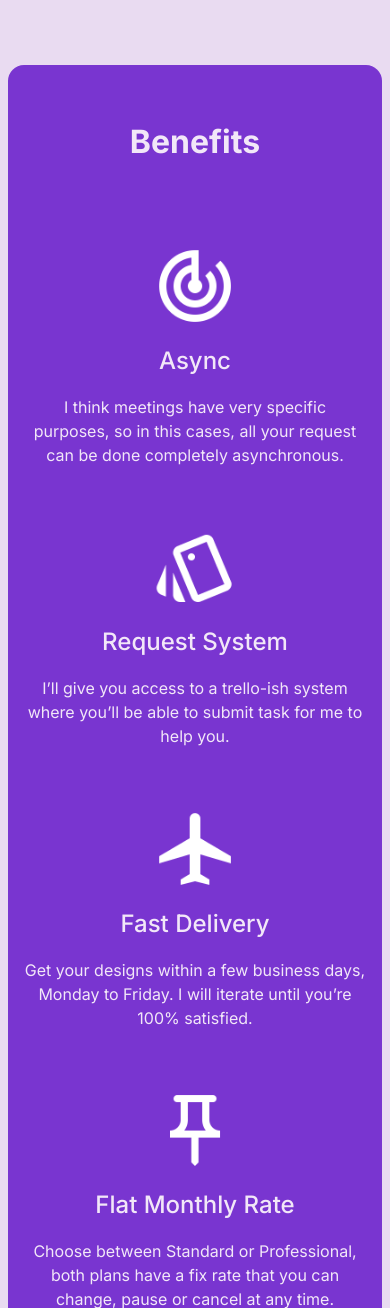
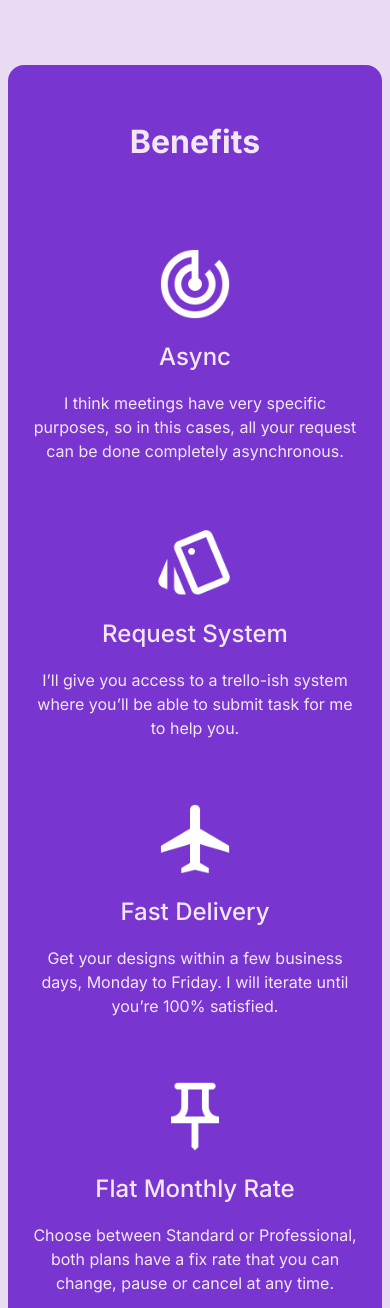
Before and after one commit to osvaldouribe/portfolio, a PHP site: page /services.html in a window 390 px wide. Shown: the part 1315-2623 px from the top of the page. Run offline with PHP 8.4, Linux system fonts and the light colour scheme.

Commit message:
Spacing fixes for mobile

```diff
--- a/style.css
+++ b/style.css
@@ -120,10 +120,11 @@
 	#doing p:first-child{padding-top: 620px;	}
 	#doing p:last-child{padding-bottom: 0;
 	}
-	.content-spacing{margin:8px;padding:16px;}
+
 	h2, ul.services{font-size:32px;line-height:42px;}
 	.logotype{width:10%;}
-	.extra-spacing{padding:40px 0;}
+	.extra-spacing{padding:40px 8px;}
+	.content-spacing{margin:8px;padding:16px;}
 }
 
 .video-responsive{
```
